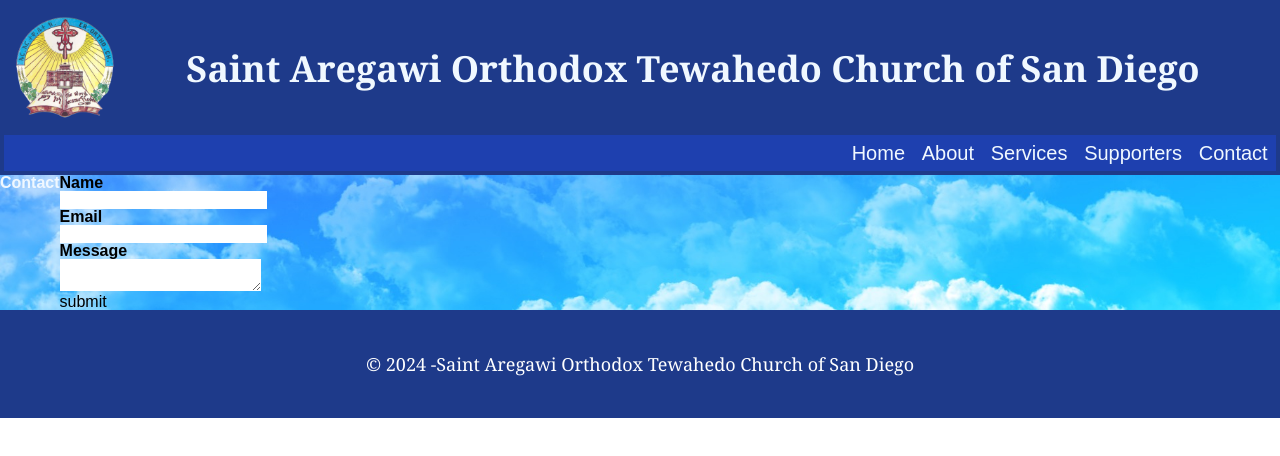
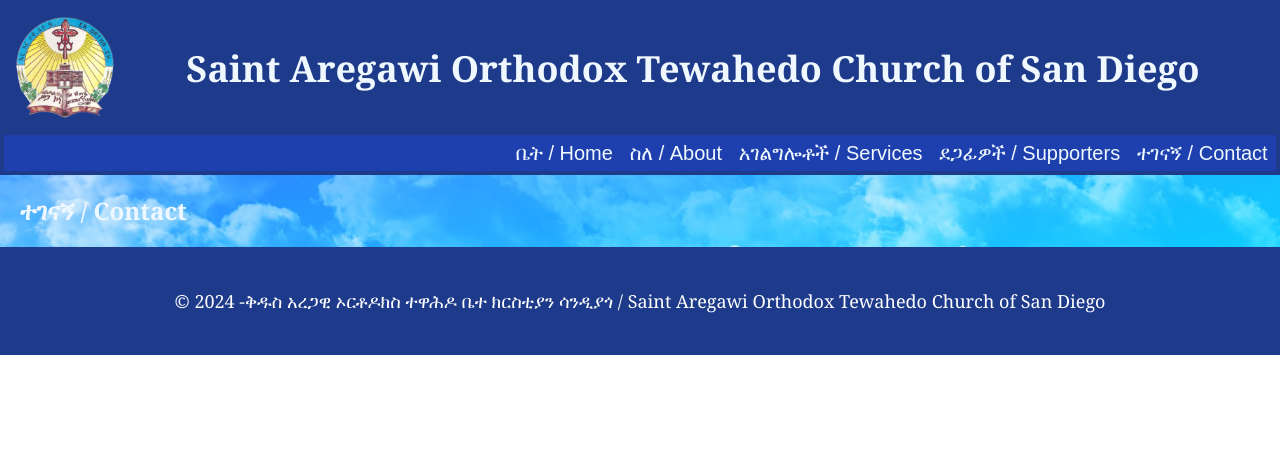
Before and after one commit to rambriz91/abune-aregawi, a React (Vite) app: page /Contact in a window 1280 px wide. Shown: the top 456 px of the page. Built offline with nearby package versions, Linux system fonts and the light colour scheme.

Commit message:
added additional styles to all pages, updated navigation to include ahmaric text.

```diff
--- a/src/components/Footer.jsx
+++ b/src/components/Footer.jsx
@@ -1,7 +1,7 @@
 function Footer() {
   return (
     <footer className='flex justify-center p-10 bg-blue-900'>
-      <p className='text-lg text-white georgia'>© 2024 -Saint Aregawi Orthodox Tewahedo Church of San Diego</p>
+      <p className='text-lg text-white georgia'>© 2024 -ቅዱስ አረጋዊ ኦርቶዶክስ ተዋሕዶ ቤተ ክርስቲያን ሳንዲያጎ / Saint Aregawi Orthodox Tewahedo Church of San Diego</p>
     </footer>
   );
 }
--- a/src/components/Navigation.jsx
+++ b/src/components/Navigation.jsx
@@ -8,19 +8,19 @@
     <nav className='w-full bg-blue-800'>
       <ul className='flex justify-end'>
         <li>
-          <Link to='/'>Home</Link>
+          <Link to='/'>ቤት / Home</Link>
         </li>
         <li>
-          <Link to='/About'>About</Link>
+          <Link to='/About'>ስለ / About</Link>
         </li>
         <li>
-          <Link to='/Services'>Services</Link>
+          <Link to='/Services'>አገልግሎቶች / Services</Link>
         </li>
         <li>
-          <Link to='/Supporters'>Supporters</Link>
+          <Link to='/Supporters'>ደጋፊዎች / Supporters</Link>
         </li>
         <li>
-          <Link to='/Contact'>Contact</Link>
+          <Link to='/Contact'>ተገናኝ / Contact</Link>
         </li>
       </ul>
     </nav>
--- a/src/pages/About.jsx
+++ b/src/pages/About.jsx
@@ -2,7 +2,7 @@
   return (
     <>
     <div className='flex flex-col max-h-full items-center text-2xl georgia'>
-      <h2 className='text-center m-5 text-blue-900'>ስለ እኛ / About Us</h2>
+      <h2 className='text-center m-5'>ስለ እኛ / About Us</h2>
       <img className= "flex w-10/12 m-5" src="/images/St.Aregawi Banner.png" alt="Church Banner" />
       <p className='w-10/12 m-5'>
         እርስዎ እንዲቀላቀሉን ተጋብዘዋል! እኛ ትንሽ፣ ተለዋዋጭ፣ ወግ አጥባቂ ጉባኤ ነን፣ በሳን ዲዬጎ፣ CA። ቤተሰብ፣
--- a/src/pages/Contact.jsx
+++ b/src/pages/Contact.jsx
@@ -1,30 +1,11 @@
 export default function Contact() {
   return (
-    <>
-      <h1>Contact</h1>
-      <section>
-        <form>
-          <div>
-            <div>
-              <div>
-                <h3>Name</h3>
-                <input type='text' />
-              </div>
-              <div>
-                <h3>Email</h3>
-                <input type='text' />
-              </div>
-              <div>
-                <h3>Message</h3>
-                <textarea type='text' />
-              </div>
-              <div>
-                <button type='submit'>submit</button>
-              </div>
-            </div>
-          </div>
-        </form>
-      </section>
-    </>
+    <div className='flex flex-col text-2xl georgia'>
+      <h2 className='flex text-center m-5 georgia'>ተገናኝ / Contact</h2>
+      <div className='flex flex-col'>
+        <div></div>
+        <div></div>
+      </div>
+    </div>
   );
 }
--- a/src/pages/Home.jsx
+++ b/src/pages/Home.jsx
@@ -6,11 +6,15 @@
         className='flex flex-col justify-center items-center w-1/2 my-10'
       >
         <img
-          className='w-3/4'
+          className='w-3/4 rounded'
           src='/images/Abune-Aregawi-12-1200x802.jpg'
-          alt=''
+          alt='Temple of Abune Aregawi'
         />
-        <img className='w-3/4 mt-5' src='/images/aregawi-mural.jpg' alt='' />
+        <img
+          className='w-3/4 mt-5 rounded'
+          src='/images/aregawi-mural.jpg'
+          alt='Mural of Abune Aregawi'
+        />
       </div>
       <div id='right-div' className='w-1/2 my-10'>
         <h2 className='text-center georgia'>እምነታችን / Our Faith</h2>
@@ -53,9 +57,15 @@
             reward, and whoever welcomes a righteous person as a righteous
             person will receive a righteous person’s reward.
           </li>
-          <li>42 ማንም ከእነዚህ ከታናናሾቹ ለአንዱ ቀዝቃዛ ጽዋ ውኃ ብቻ በደቀ መዝሙር ስም የሚያጠጣ፥ እውነት እላችኋለሁ፥ ዋጋው አይጠፋበትም።</li>
-          <li>And if anyone gives even a cup of cold water to one of these little ones who is my disciple, truly I tell you,
-            that person will certainly not lose their reward.</li>
+          <li>
+            42 ማንም ከእነዚህ ከታናናሾቹ ለአንዱ ቀዝቃዛ ጽዋ ውኃ ብቻ በደቀ መዝሙር ስም የሚያጠጣ፥ እውነት
+            እላችኋለሁ፥ ዋጋው አይጠፋበትም።
+          </li>
+          <li>
+            And if anyone gives even a cup of cold water to one of these little
+            ones who is my disciple, truly I tell you, that person will
+            certainly not lose their reward.
+          </li>
         </ul>
       </div>
     </div>
--- a/src/pages/Services.jsx
+++ b/src/pages/Services.jsx
@@ -1,7 +1,7 @@
 export default function Services() {
   return (
     <div className='flex flex-col text-2xl georgia items-center'>
-      <h1 className='text-center m-5'>Services</h1>
+      <h1 className='text-center m-5'>አገልግሎቶች / Services</h1>
       <p className='w-10/12 m-5'>
         የአምልኮ አገልግሎቶች ዘወትር ቅዳሜ ጥዋት ከጠዋቱ 5፡30 እስከ ጥዋት ይካሄዳሉ ቀትር. ከአምልኮ
         በኋላ፣በማህበረሰብ ሰዓታችን እናዝናለን። እዚህ, እንሰበስባለን እንግዶቻችንን፣ ጓደኞቻችንን እና ቤተሰቦቻችንን
@@ -19,8 +19,16 @@
         temple, etc.
       </p>
       <div className='flex justify-evenly'>
-        <img className="w-1/3 m-2" src="/images/congregation 1.jpg" alt="Congregation" />
-        <img className="w-1/3 m-2" src="/images/congregation 2.jpg" alt="More Congregation" />
+        <img
+          className='w-1/3 m-2'
+          src='/images/congregation 1.jpg'
+          alt='Congregation'
+        />
+        <img
+          className='w-1/3 m-2'
+          src='/images/congregation 2.jpg'
+          alt='More Congregation'
+        />
       </div>
     </div>
   );
--- a/src/pages/Supporters.jsx
+++ b/src/pages/Supporters.jsx
@@ -1,8 +1,8 @@
 export default function Supporters() {
   return (
-    <>
-      <h1>Our Wonderful Supporters</h1>
-      <p>
+    <div className='flex flex-col max-h-full items-center text-2xl georgia'>
+      <h2 className='text-center m-5'>ድንቅ ደጋፊዎቻችን / Our Wonderful Supporters</h2>
+      <p className='w-10/12 m-5'>
         Lorem ipsum dolor sit amet, consectetur adipiscing elit, sed do eiusmod
         tempor incididunt ut labore et dolore magna aliqua. Ut enim ad minim
         veniam, quis nostrud exercitation ullamco laboris nisi ut aliquip ex ea
@@ -11,6 +11,6 @@
         occaecat cupidatat non proident, sunt in culpa qui officia deserunt
         mollit anim id est laborum.
       </p>
-    </>
+    </div>
   );
 }
```
